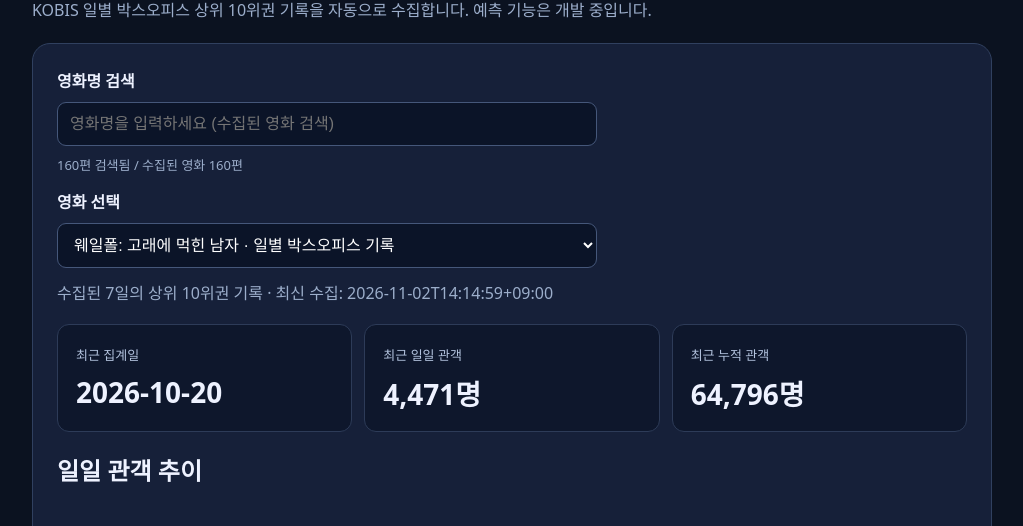
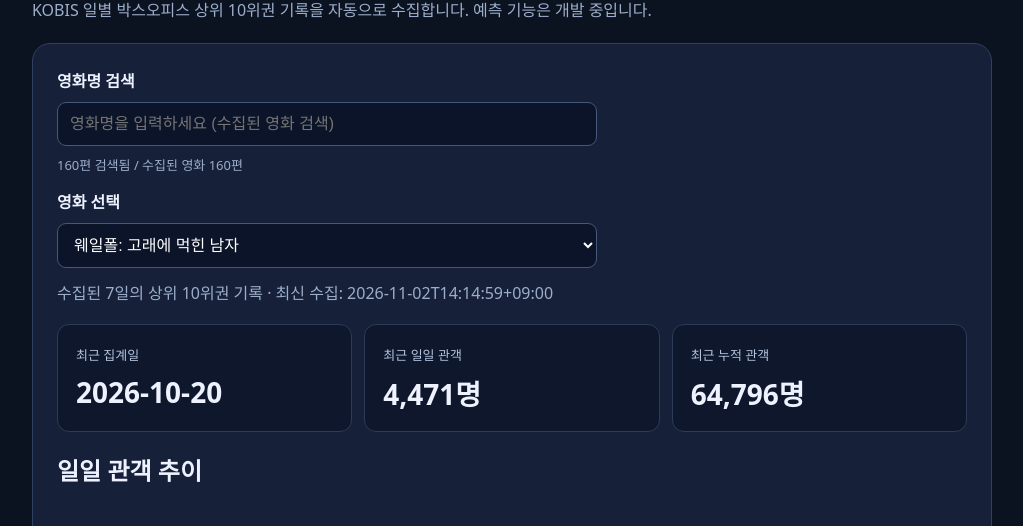
Before and after one commit to haean-hub/boxoffice-predictor, a plain HTML site: page index.html in a window 1280 px wide. Shown: the part 274-800 px from the top of the page, without its empty margins (128-1151 px from the left). Drawn offline with Linux system fonts and the light colour scheme.

Commit message:
Remove technical source labels from movie selector options

```diff
--- a/index.html
+++ b/index.html
@@ -71,7 +71,7 @@ function renderRealtime(key){
   const term=query.trim().toLocaleLowerCase('ko');
   const matched=options.filter(o=>o.name.toLocaleLowerCase('ko').includes(term));
   const prev=sel.value;
-  sel.innerHTML=matched.length?matched.map(o=>`<option value="${esc(o.value)}">${esc(o.name)}${o.openDt?' ('+esc(o.openDt)+')':''} · ${esc(o.group)}</option>`).join(''):'<option value="">검색 결과 없음</option>';
+  sel.innerHTML=matched.length?matched.map(o=>`<option value="${esc(o.value)}">${esc(o.name)}${o.openDt?' ('+esc(o.openDt)+')':''}</option>`).join(''):'<option value="">검색 결과 없음</option>';
   sel.disabled=!matched.length;
   if(matched.length){
    sel.value=matched.some(o=>o.value===prev)?prev:matched[0].value;
```
